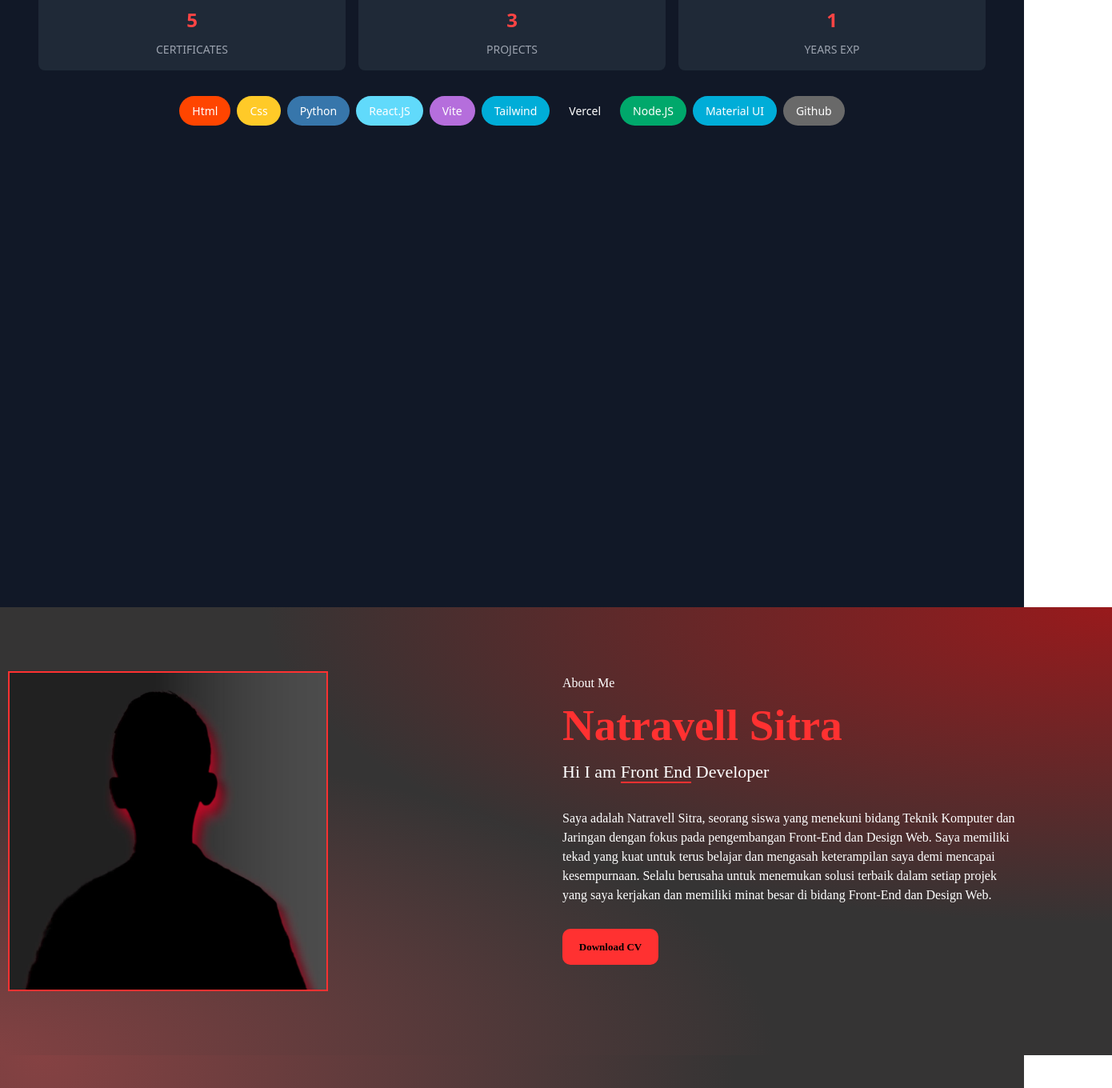
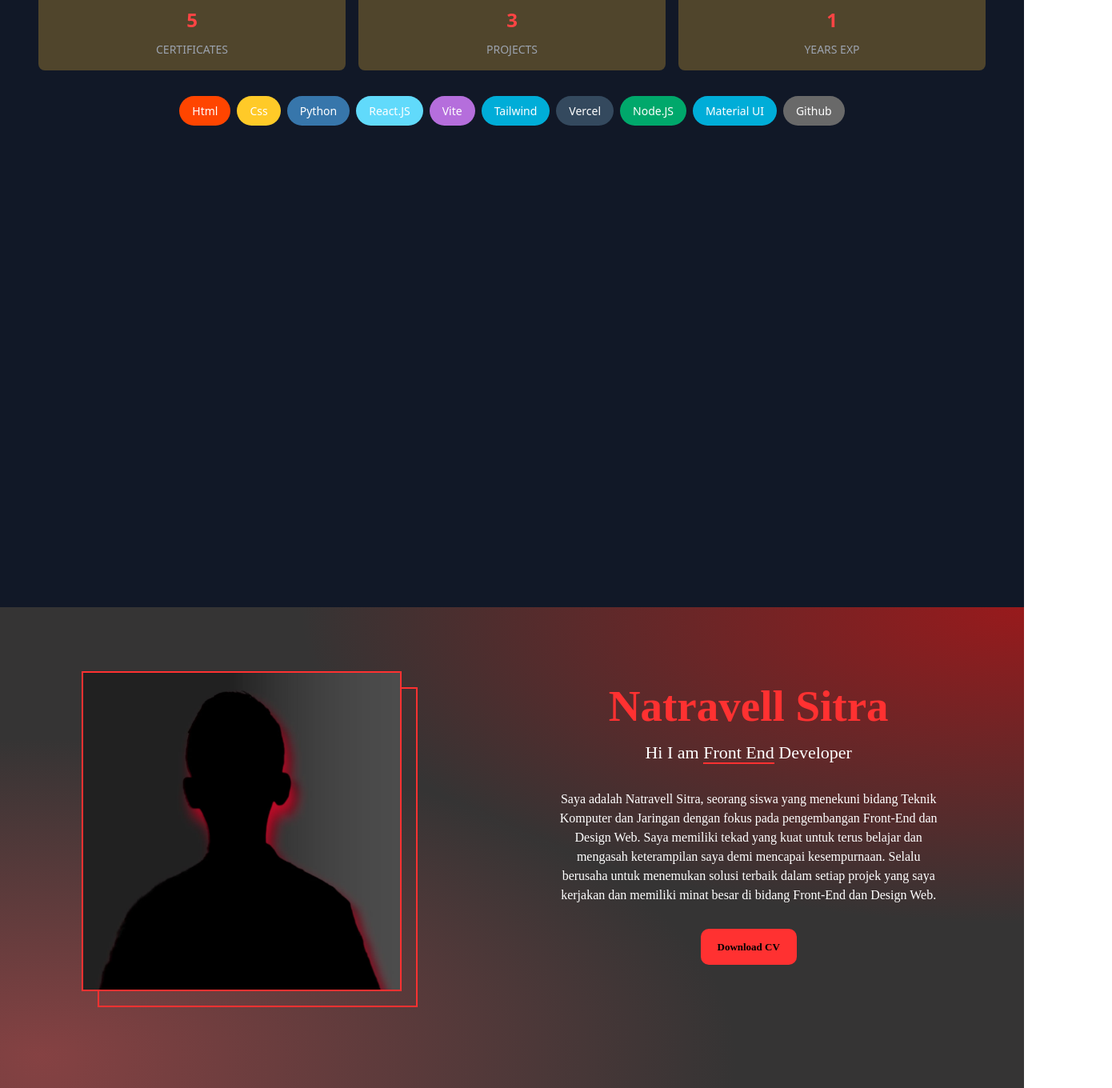
Before and after one commit to Nnatvron/portofolio, a React (Vite) app: page / in a window 1280 px wide. Shown: the part 625-1985 px from the top of the page at 80% size, 1390 px wide, since content can reach past the window. Built offline with nearby package versions, Linux system fonts and the light colour scheme.

Commit message:
update v7

```diff
--- a/src/Components/About/About.jsx
+++ b/src/Components/About/About.jsx
@@ -14,7 +14,6 @@ function About() {
             </div>
 
             <div className={AboutCSS.about_info}>
-                <p data-aos="fade-left" data-aos-duration="1500" data-aos-delay="400">About Me</p>
                 <h2 data-aos="fade-left" data-aos-duration="1500" data-aos-delay="600">Natravell Sitra</h2>
                 <h3 data-aos="fade-left" data-aos-duration="1500" data-aos-delay="800">Hi I am <span>Front End</span> Developer</h3>
                 <p data-aos="fade-left" data-aos-duration="1500" data-aos-delay="1000">Saya adalah Natravell Sitra, seorang siswa yang menekuni bidang Teknik Komputer dan Jaringan dengan fokus pada pengembangan Front-End dan Design Web. Saya memiliki tekad yang kuat untuk terus belajar dan mengasah keterampilan saya demi mencapai kesempurnaan. Selalu berusaha untuk menemukan solusi terbaik dalam setiap projek yang saya kerjakan dan memiliki minat besar di bidang Front-End dan Design Web.</p>
--- a/src/Components/About/About.module.css
+++ b/src/Components/About/About.module.css
@@ -1,5 +1,6 @@
 .about{
-    width: 1500px;
+    max-width: 1500px;
+    width: 100%;
     display: flex;
     font-family: 'poppins';
     justify-content: space-between;
@@ -18,12 +19,17 @@ radial-gradient(at 4% 100%, hsla(359,34%,39%,1) 0px, transparent 50%);
 }
 
 .about_img img{
+    transition: transform 0.3s ease;
     width: 100%;
     border: 2px solid var(--main-color);
     position: relative;
 }
 
-.about_img img:after{
+.about_img img:hover {
+    transform: scale(1.05) translateY(-2px);
+}
+
+.about_img::after{
     content: '';
     position: absolute;
     width: 100%;
@@ -31,11 +37,12 @@ radial-gradient(at 4% 100%, hsla(359,34%,39%,1) 0px, transparent 50%);
     top: 20px;
     left: 20px;
     border: 2px solid var(--main-color);
-    z-index: 1;
+    z-index: -1;
 }
 
 .about_info{
     width: 45%;
+    text-align: center; /* Added to center text */
 }
 
 .about_info p{
@@ -61,8 +68,9 @@ radial-gradient(at 4% 100%, hsla(359,34%,39%,1) 0px, transparent 50%);
 }
 
 .about_info button{
-    margin: 30px 0;
+    margin: 30px auto;
     font-size: 13px;
+    display: block; /* Ensure button is centered */
 }
 
 @media (max-width:950px) {
@@ -74,7 +82,8 @@ radial-gradient(at 4% 100%, hsla(359,34%,39%,1) 0px, transparent 50%);
 
     .about_info {
         width: 100%;
-        flex-direction: column-reverse;
+        flex-direction: column;
+        text-align: center; /* Ensure center alignment in mobile */
     }
 }
 
@@ -86,22 +95,16 @@ radial-gradient(at 4% 100%, hsla(359,34%,39%,1) 0px, transparent 50%);
     }
 
     .about_img{
-        width: 80%;
         width: 100%;
         max-width: 300px;
         margin-bottom: 20px;
     }
 
-.about_info {
-  width: 100%;
-  text-align: center;
+    .about_info h2 {
+        font-size: 35px; /* Reduced font size for smaller screens */
     }
 
-.about_info h2, .about_info h3, .about_info p {
-  margin: 0 0 15px;
-}
-
-.about_info button {
-  margin: 20px auto;
+    .about_info p {
+        font-size: 14px; /* Adjusted paragraph font size */
     }
 }
--- a/src/Components/Header/Header.jsx
+++ b/src/Components/Header/Header.jsx
@@ -7,26 +7,77 @@ function Header(){
     AOS.init();
     return(
         <>
-        <section id="home" >
-            <div className={HeaderCSS.hero} >
-                <div className={HeaderCSS.hero_info} >
-                    <h1 data-aos="fade-right" data-aos-duration="1500" data-aos-delay="1000">Hi, I am<span> Natravell Sitra </span></h1>
-                    <p data-aos="fade-right" data-aos-duration="1500" data-aos-delay="1100">"The sky is the limit for those who are not afraid to fly."</p>
+        <section id="home">
+            <div className={HeaderCSS.hero}>
+                <div className={HeaderCSS.glass_effect}></div>
+
+                <div className={HeaderCSS.hero_info}>
+                    <h1 data-aos="fade-right" data-aos-duration="1500" data-aos-delay="1000">
+                        Hi, I am<span> Natravell Sitra </span>
+                    </h1>
+                    <p data-aos="fade-right" data-aos-duration="1500" data-aos-delay="1100">
+                        "The sky is the limit for those who are not afraid to fly."
+                    </p>
 
                     <div className={HeaderCSS.social_icons}>
-                        <i> <a href="https://www.instagram.com/natar.05" className="fa-brands fa-instagram" data-aos="fade" data-aos-duration="1500" data-aos-delay="1200"></a></i>
-                        <i> <a href="https://www.facebook.com/natra.natra.3154/" className="fa-brands fa-facebook" data-aos="fade" data-aos-duration="1500" data-aos-delay="1300"></a></i>
-                        <i> <a href="https://www.linkedin.com/in/natravell-sitra-99994829b?" className="fa-brands fa-linkedin" data-aos="fade" data-aos-duration="1500" data-aos-delay="1400"></a></i>
-                        <i> <a href="https://github.com/Nnatvron" className="fa-brands fa-github" data-aos="fade" data-aos-duration="1500" data-aos-delay="1500"></a></i>
+                        <i>
+                            <a href="https://www.instagram.com/natar.05"
+                               className="fa-brands fa-instagram"
+                               data-aos="fade"
+                               data-aos-duration="1500"
+                               data-aos-delay="1200">
+                            </a>
+                        </i>
+                        <i>
+                            <a href="https://www.facebook.com/natra.natra.3154/"
+                               className="fa-brands fa-facebook"
+                               data-aos="fade"
+                               data-aos-duration="1500"
+                               data-aos-delay="1300">
+                            </a>
+                        </i>
+                        <i>
+                            <a href="https://www.linkedin.com/in/natravell-sitra-99994829b?"
+                               className="fa-brands fa-linkedin"
+                               data-aos="fade"
+                               data-aos-duration="1500"
+                               data-aos-delay="1400">
+                            </a>
+                        </i>
+                        <i>
+                            <a href="https://github.com/Nnatvron"
+                               className="fa-brands fa-github"
+                               data-aos="fade"
+                               data-aos-duration="1500"
+                               data-aos-delay="1500">
+                            </a>
+                        </i>
                     </div>
 
                     <div className={HeaderCSS.hero_btns}>
-                        <button> <a href="https://wa.me/6285882494679" data-aos="fade-right" data-aos-duration="1500" data-aos-delay="1600">Hire Me</a></button>
-                        <button> <a href="#contact" data-aos="fade-right" data-aos-duration="1500" data-aos-delay="1700">Contact</a></button>
+                        <button>
+                            <a href="https://wa.me/6285882494679"
+                               data-aos="fade-right"
+                               data-aos-duration="1500"
+                               data-aos-delay="1600">
+                                Hire Me
+                            </a>
+                        </button>
+                        <button>
+                            <a href="#contact"
+                               data-aos="fade-right"
+                               data-aos-duration="1500"
+                               data-aos-delay="1700">
+                                Contact
+                            </a>
+                        </button>
                     </div>
                 </div>
 
-                <div className={HeaderCSS.hero_img} data-aos="fade-left" data-aos-duration="1500" data-aos-delay="1800">
+                <div className={HeaderCSS.hero_img}
+                     data-aos="fade-left"
+                     data-aos-duration="1500"
+                     data-aos-delay="1800">
                     <img src={Hero} alt="Hero_img"/>
                 </div>
             </div>
--- a/src/Components/Skills/StatsAndTectStack.css
+++ b/src/Components/Skills/StatsAndTectStack.css
@@ -14,7 +14,7 @@
 }
 
 .stat-card {
-  background-color: #1f2937;
+  background-color:rgb(80, 69, 44); /* Changed from #1f2937 to a deeper blue-grey */
   border-radius: 0.5rem;
   padding: 1rem;
   text-align: center;
@@ -61,10 +61,11 @@
   display: inline-flex;
   align-items: center;
   gap: 0.5rem;
+  background-color: #34495e; /* New background color for tech badges */
 }
 
 .popular-badge {
-  background-color: #ef4444;
+  background-color: #e74c3c; /* Changed from #ef4444 to a slightly different red */
   color: white;
   padding: 0.25rem 1rem;
   border-radius: 9999px;
```
Also changed, not shown: 5 other files (tests, documents, lock files or other folders). Lines whose indentation alone changed are shown as unchanged.
